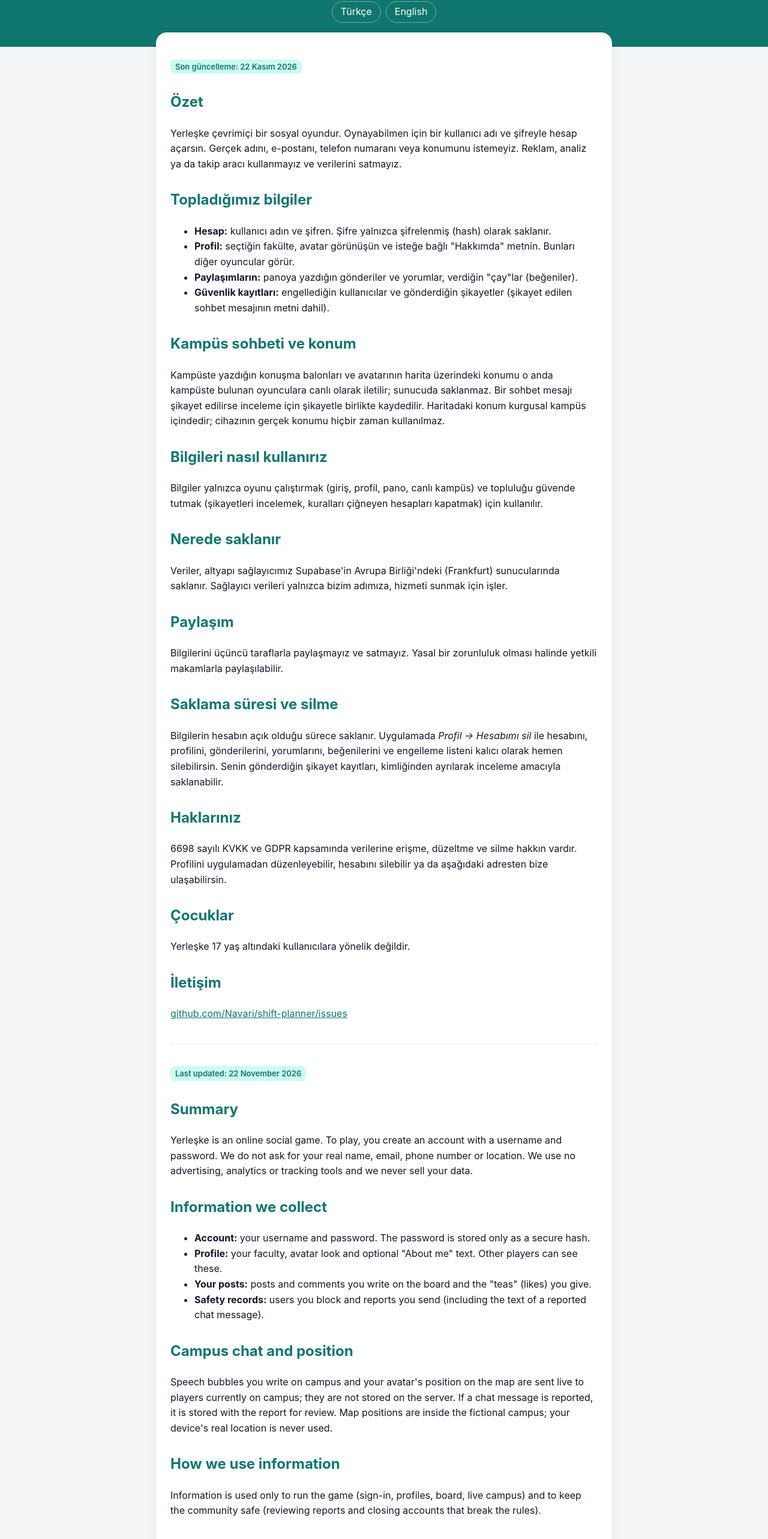
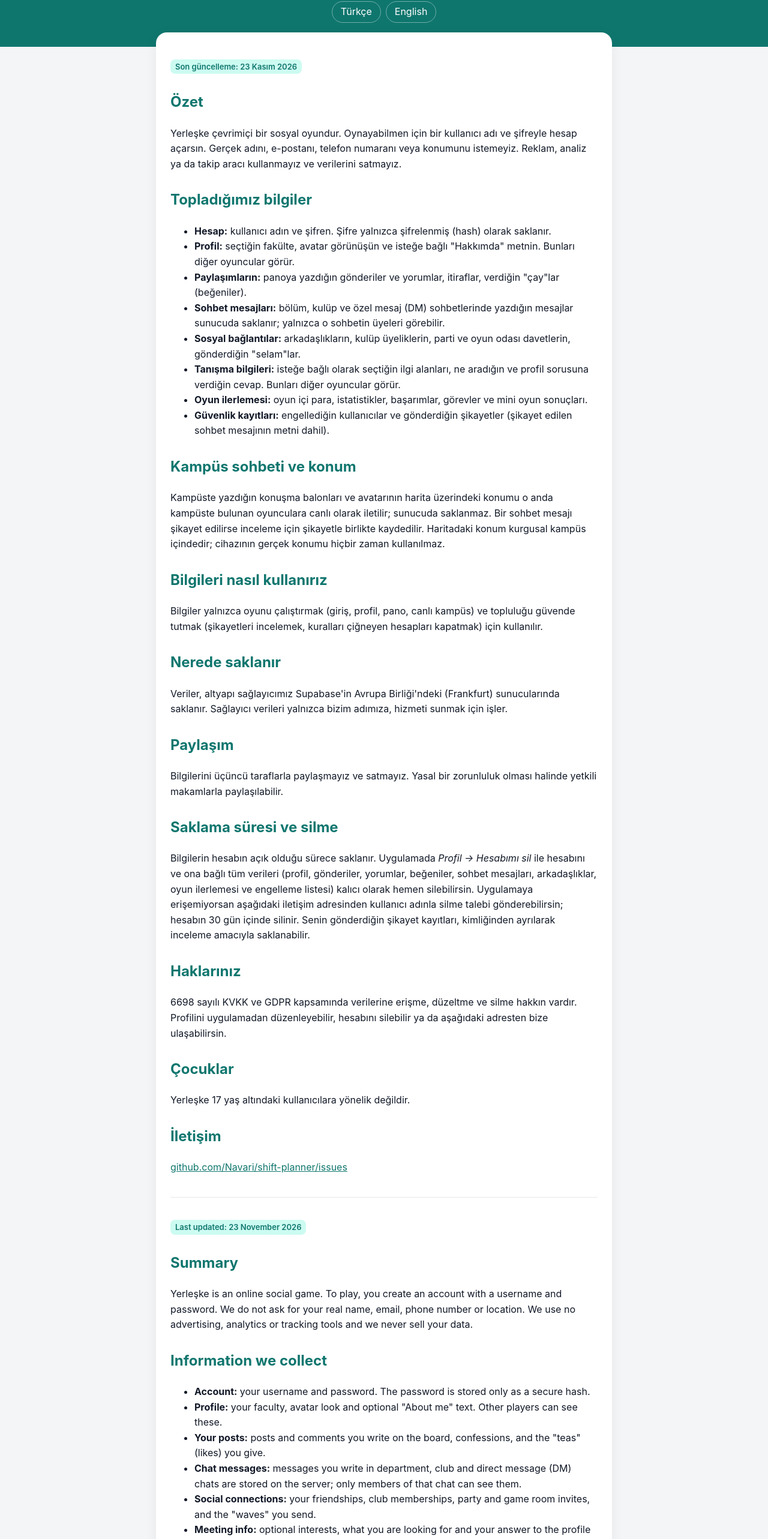
Before and after one commit to Navari/shift-planner, a plain HTML site: page yerleske/privacy.html in a window 1280 px wide. Shown: the part 226-2791 px from the top of the page at 60% size. Drawn offline with Linux system fonts and the light colour scheme.

Commit message:
Update Yerleşke privacy policy: chats, social features, game progress and deletion

```diff
--- a/yerleske/privacy.html
+++ b/yerleske/privacy.html
@@ -6,14 +6,18 @@
 <div class="lang"><a href="#tr">Türkçe</a><a href="#en">English</a></div></header>
 <main>
 <section id="tr">
-<p><span class="badge">Son güncelleme: 22 Kasım 2026</span></p>
+<p><span class="badge">Son güncelleme: 23 Kasım 2026</span></p>
 <h2>Özet</h2>
 <p>Yerleşke çevrimiçi bir sosyal oyundur. Oynayabilmen için bir kullanıcı adı ve şifreyle hesap açarsın. Gerçek adını, e-postanı, telefon numaranı veya konumunu istemeyiz. Reklam, analiz ya da takip aracı kullanmayız ve verilerini satmayız.</p>
 <h2>Topladığımız bilgiler</h2>
 <ul>
 <li><strong>Hesap:</strong> kullanıcı adın ve şifren. Şifre yalnızca şifrelenmiş (hash) olarak saklanır.</li>
 <li><strong>Profil:</strong> seçtiğin fakülte, avatar görünüşün ve isteğe bağlı "Hakkımda" metnin. Bunları diğer oyuncular görür.</li>
-<li><strong>Paylaşımların:</strong> panoya yazdığın gönderiler ve yorumlar, verdiğin "çay"lar (beğeniler).</li>
+<li><strong>Paylaşımların:</strong> panoya yazdığın gönderiler ve yorumlar, itiraflar, verdiğin "çay"lar (beğeniler).</li>
+<li><strong>Sohbet mesajları:</strong> bölüm, kulüp ve özel mesaj (DM) sohbetlerinde yazdığın mesajlar sunucuda saklanır; yalnızca o sohbetin üyeleri görebilir.</li>
+<li><strong>Sosyal bağlantılar:</strong> arkadaşlıkların, kulüp üyeliklerin, parti ve oyun odası davetlerin, gönderdiğin "selam"lar.</li>
+<li><strong>Tanışma bilgileri:</strong> isteğe bağlı olarak seçtiğin ilgi alanları, ne aradığın ve profil sorusuna verdiğin cevap. Bunları diğer oyuncular görür.</li>
+<li><strong>Oyun ilerlemesi:</strong> oyun içi para, istatistikler, başarımlar, görevler ve mini oyun sonuçları.</li>
 <li><strong>Güvenlik kayıtları:</strong> engellediğin kullanıcılar ve gönderdiğin şikayetler (şikayet edilen sohbet mesajının metni dahil).</li>
 </ul>
 <h2>Kampüs sohbeti ve konum</h2>
@@ -24,8 +28,8 @@
 <p>Veriler, altyapı sağlayıcımız Supabase'in Avrupa Birliği'ndeki (Frankfurt) sunucularında saklanır. Sağlayıcı verileri yalnızca bizim adımıza, hizmeti sunmak için işler.</p>
 <h2>Paylaşım</h2>
 <p>Bilgilerini üçüncü taraflarla paylaşmayız ve satmayız. Yasal bir zorunluluk olması halinde yetkili makamlarla paylaşılabilir.</p>
-<h2>Saklama süresi ve silme</h2>
-<p>Bilgilerin hesabın açık olduğu sürece saklanır. Uygulamada <em>Profil → Hesabımı sil</em> ile hesabını, profilini, gönderilerini, yorumlarını, beğenilerini ve engelleme listeni kalıcı olarak hemen silebilirsin. Senin gönderdiğin şikayet kayıtları, kimliğinden ayrılarak inceleme amacıyla saklanabilir.</p>
+<h2 id="silme">Saklama süresi ve silme</h2>
+<p>Bilgilerin hesabın açık olduğu sürece saklanır. Uygulamada <em>Profil → Hesabımı sil</em> ile hesabını ve ona bağlı tüm verileri (profil, gönderiler, yorumlar, beğeniler, sohbet mesajları, arkadaşlıklar, oyun ilerlemesi ve engelleme listesi) kalıcı olarak hemen silebilirsin. Uygulamaya erişemiyorsan aşağıdaki iletişim adresinden kullanıcı adınla silme talebi gönderebilirsin; hesabın 30 gün içinde silinir. Senin gönderdiğin şikayet kayıtları, kimliğinden ayrılarak inceleme amacıyla saklanabilir.</p>
 <h2>Haklarınız</h2>
 <p>6698 sayılı KVKK ve GDPR kapsamında verilerine erişme, düzeltme ve silme hakkın vardır. Profilini uygulamadan düzenleyebilir, hesabını silebilir ya da aşağıdaki adresten bize ulaşabilirsin.</p>
 <h2>Çocuklar</h2>
@@ -35,14 +39,18 @@
 </section>
 <hr style="margin:36px 0;border:none;border-top:1px solid #e5e7eb">
 <section id="en" lang="en">
-<p><span class="badge">Last updated: 22 November 2026</span></p>
+<p><span class="badge">Last updated: 23 November 2026</span></p>
 <h2>Summary</h2>
 <p>Yerleşke is an online social game. To play, you create an account with a username and password. We do not ask for your real name, email, phone number or location. We use no advertising, analytics or tracking tools and we never sell your data.</p>
 <h2>Information we collect</h2>
 <ul>
 <li><strong>Account:</strong> your username and password. The password is stored only as a secure hash.</li>
 <li><strong>Profile:</strong> your faculty, avatar look and optional "About me" text. Other players can see these.</li>
-<li><strong>Your posts:</strong> posts and comments you write on the board and the "teas" (likes) you give.</li>
+<li><strong>Your posts:</strong> posts and comments you write on the board, confessions, and the "teas" (likes) you give.</li>
+<li><strong>Chat messages:</strong> messages you write in department, club and direct message (DM) chats are stored on the server; only members of that chat can see them.</li>
+<li><strong>Social connections:</strong> your friendships, club memberships, party and game room invites, and the "waves" you send.</li>
+<li><strong>Meeting info:</strong> optional interests, what you are looking for and your answer to the profile prompt. Other players can see these.</li>
+<li><strong>Game progress:</strong> in-game money, stats, achievements, quests and mini game results.</li>
 <li><strong>Safety records:</strong> users you block and reports you send (including the text of a reported chat message).</li>
 </ul>
 <h2>Campus chat and position</h2>
@@ -53,8 +61,8 @@
 <p>Data is stored on servers of our infrastructure provider Supabase in the European Union (Frankfurt). The provider processes data only on our behalf to deliver the service.</p>
 <h2>Sharing</h2>
 <p>We do not share or sell your information to third parties. It may be disclosed to authorities where legally required.</p>
-<h2>Retention and deletion</h2>
-<p>Your information is kept while your account exists. In the app, go to <em>Profile → Delete my account</em> to permanently and immediately delete your account, profile, posts, comments, likes and block list. Reports you sent may be kept, separated from your identity, for review purposes.</p>
+<h2 id="delete">Retention and deletion</h2>
+<p>Your information is kept while your account exists. In the app, go to <em>Profile → Delete my account</em> to permanently and immediately delete your account and all data linked to it (profile, posts, comments, likes, chat messages, friendships, game progress and block list). If you cannot access the app, send a deletion request with your username to the contact address below; your account will be deleted within 30 days. Reports you sent may be kept, separated from your identity, for review purposes.</p>
 <h2>Your rights</h2>
 <p>Under GDPR and Turkey's KVKK you have the right to access, correct and delete your data. You can edit your profile in the app, delete your account, or contact us below.</p>
 <h2>Children</h2>
```
